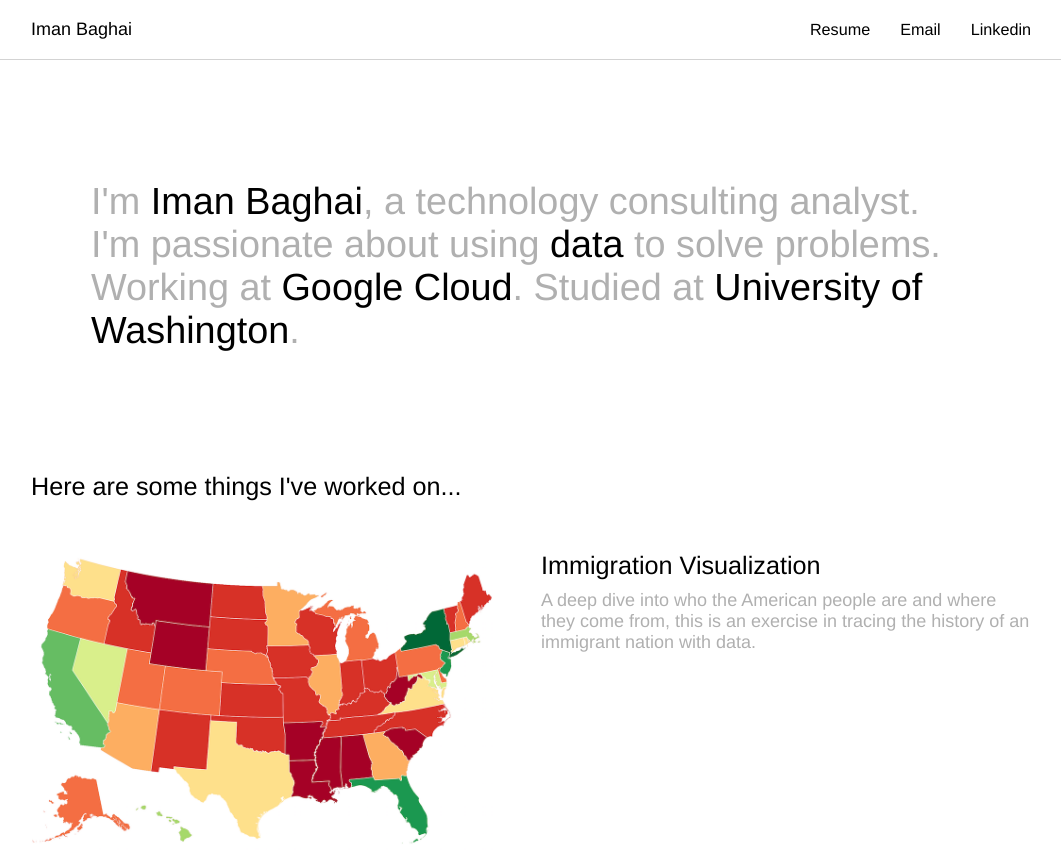
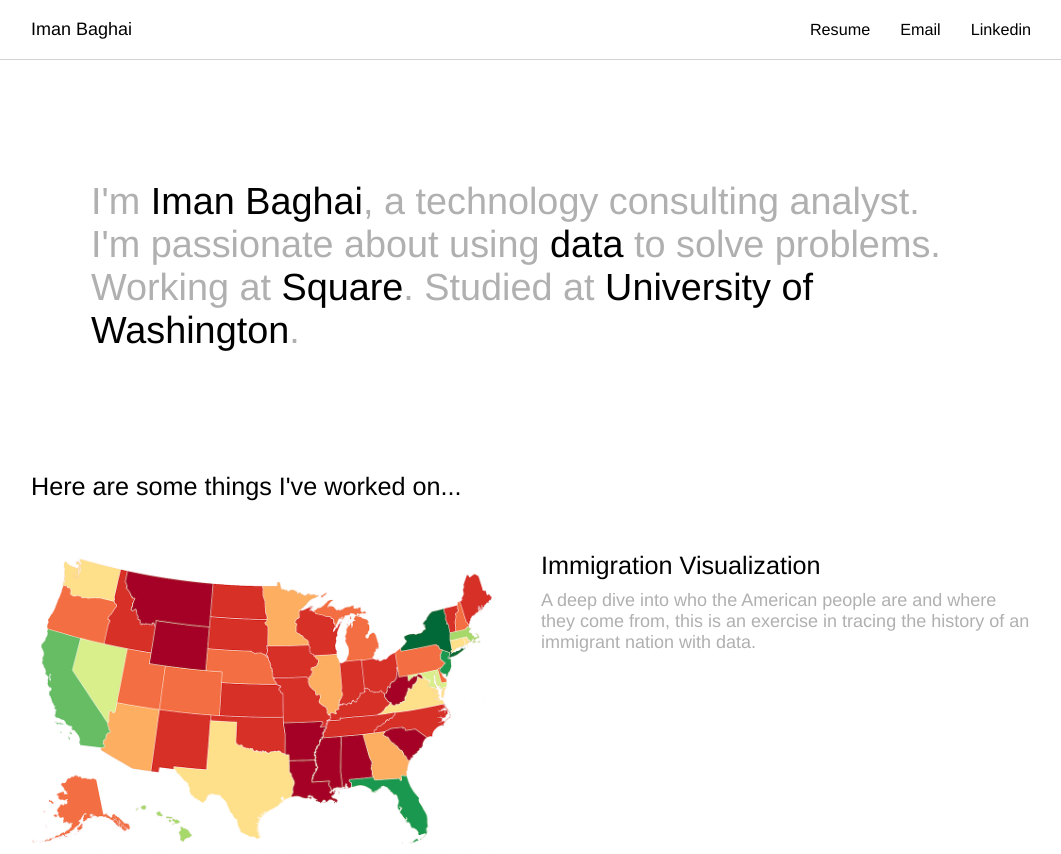
Before and after one commit to ibaghai/ibaghai.github.io, a plain HTML site: page index.html in a window 1280 px wide. Shown: the top 854 px of the page, without its empty margins (109-1170 px from the left). Drawn offline with Linux system fonts and the light colour scheme.

Commit message:
Update index.html

```diff
--- a/index.html
+++ b/index.html
@@ -27,7 +27,7 @@
 
    <div class="banner container">
       <div class="lead">
-         I'm <a href="mailto:ibaghai6@gmail.com" class="heavy" id="name">Iman Baghai</a>, a technology consulting analyst. I'm passionate about using <span class="heavy" id="data">data</span> to solve problems. Working at <a href="https://cloud.google.com/" class="heavy" id="google">Google Cloud</a>. Studied at <a href="http://uw.edu/" class="heavy" id="uw">University of Washington</a>.
+         I'm <a href="mailto:ibaghai6@gmail.com" class="heavy" id="name">Iman Baghai</a>, a technology consulting analyst. I'm passionate about using <span class="heavy" id="data">data</span> to solve problems. Working at <a href="https://square.com/" class="heavy" id="google">Square</a>. Studied at <a href="http://uw.edu/" class="heavy" id="uw">University of Washington</a>.
       </div>
    </div>
 
```
